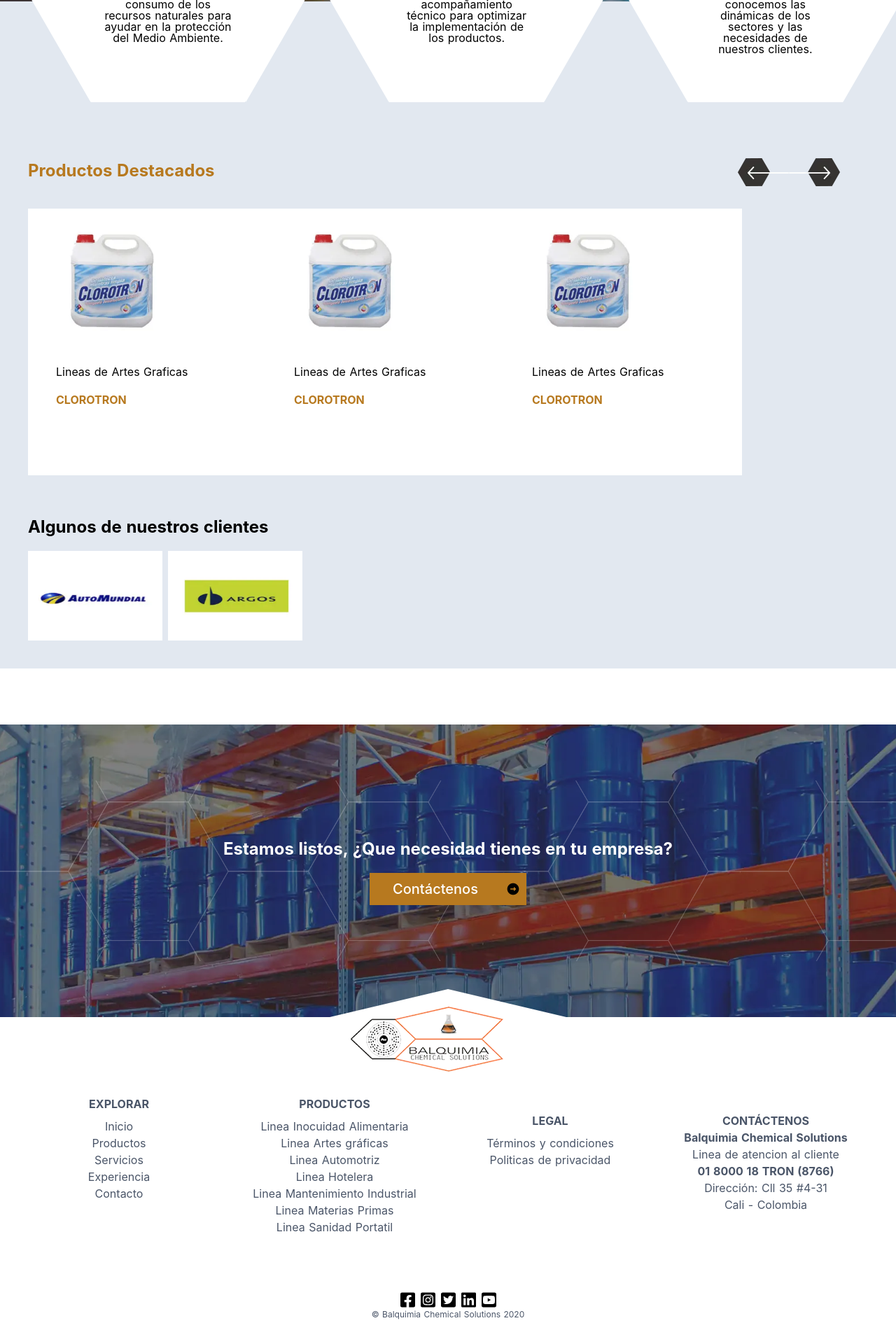
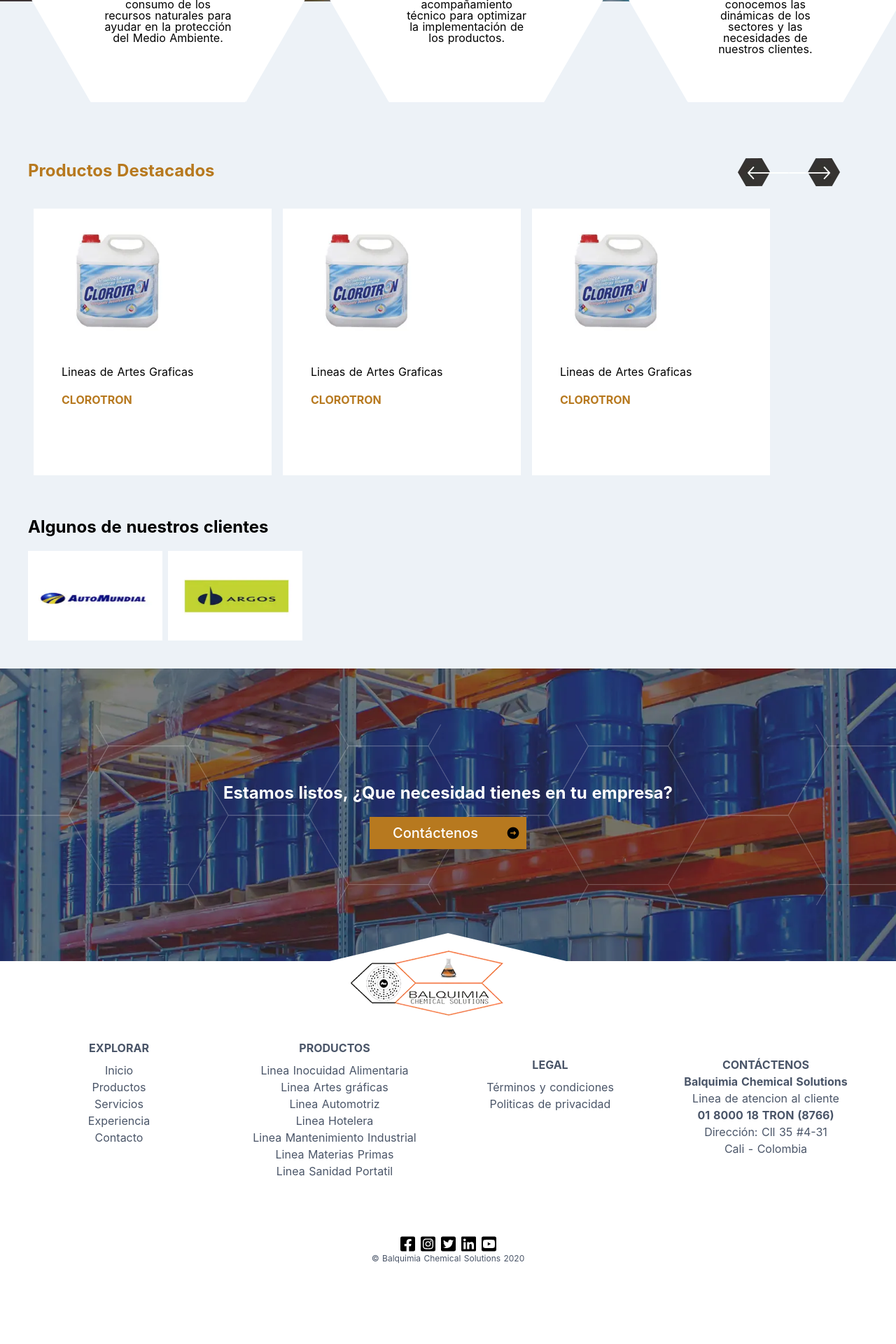
Before and after one commit to programando/Balquimia-Erp-Client-Nuxt-V.2.14.Dic.2020, a Nuxt app: page / in a window 1280 px wide. Shown: the part 2961-4881 px from the top of the page at 70% size. After the commit the page ends 4808 px from the top, so only its background shows below. Built offline with nearby package versions, Linux system fonts and the light colour scheme.

Commit message:
terminando detalles del home

```diff
--- a/components/inicio/clientes/clientes.vue
+++ b/components/inicio/clientes/clientes.vue
@@ -1,5 +1,5 @@
 <template>
-  <div class="py-10 bg-gray-300">
+  <div class="py-10 bg-gray-200">
     <div class="flex justify-between mx-10">
       <h2 class="text-2xl font-bold text-black">Algunos de nuestros clientes</h2>
       <div class="hidden mr-10 lg:inline xl:hidden">
--- a/components/inicio/footer/footer.vue
+++ b/components/inicio/footer/footer.vue
@@ -1,5 +1,5 @@
 <template>
-  <div class="py-20">
+  <div class="pb-10">
     <div
       class="bg-center bg-no-repeat bg-cover lg:py-20 "
       style="background-image:url(/images/inicio/footer/footer-contact.webp)"
--- a/components/inicio/industrias/cardIndustrias.vue
+++ b/components/inicio/industrias/cardIndustrias.vue
@@ -2,6 +2,7 @@
   <div class="bg-white ">
     <div
       class="relative px-10 md:px-6 lg:px-4 md:py-8 py-10 border-2 hover1 hover:text-white"
+
     >
       <h2 class="mt-2 mb-10 text-base font-bold uppercase ">
         Inicuidad de alimentos
@@ -30,7 +31,10 @@
 
 <script>
 export default {
-  name: "CardIndustrias"
+  name: "CardIndustrias",
+  props: {
+
+  }
 };
 </script>
 
@@ -41,23 +45,18 @@
   background-repeat: no-repeat;
 }
 
-.hover1:hover > .img {
-  opacity: 0;
+
+.hover1:hover > .informacion {
+
+  opacity: 1;
+
 }
 
-.hover1:hover > h2 {
-  opacity: 0;
-}
 
-.hover1:hover > p {
-  opacity: 0;
-}
 
 .hover1:hover {
-  background: white;
-}
 
-.hover1:hover > .informacion {
-  opacity: 100;
+  filter: contrast(80%);
+
 }
 </style>
--- a/components/inicio/productosDestacados/cardProductoDestacado.vue
+++ b/components/inicio/productosDestacados/cardProductoDestacado.vue
@@ -1,5 +1,5 @@
 <template>
-  <div class="px-4 my-4 bg-white">
+  <div class="px-4 my-4 mx-2 bg-white">
 
       <a href="#" class="w-2/3">
         <img
--- a/components/inicio/productosDestacados/productosDestacados.vue
+++ b/components/inicio/productosDestacados/productosDestacados.vue
@@ -1,5 +1,5 @@
 <template>
-  <div class="pt-56 -mt-4 bg-gray-300">
+  <div class="pt-56 -mt-4 bg-gray-200">
     <div class="flex justify-between mx-10 mb-4">
       <h2 class="text-2xl font-bold text-yellow-700 ">Productos Destacados</h2>
       <div class="hidden mr-10 lg:inline">
```
